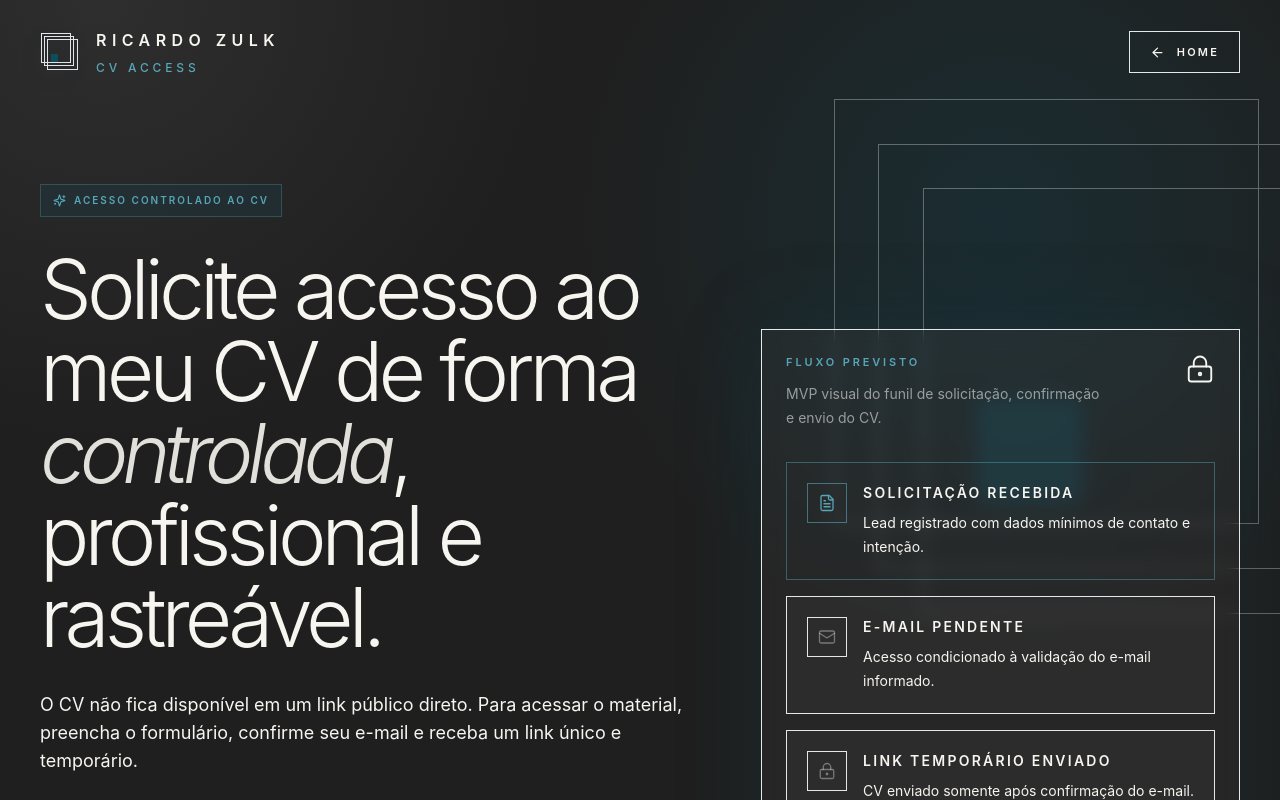
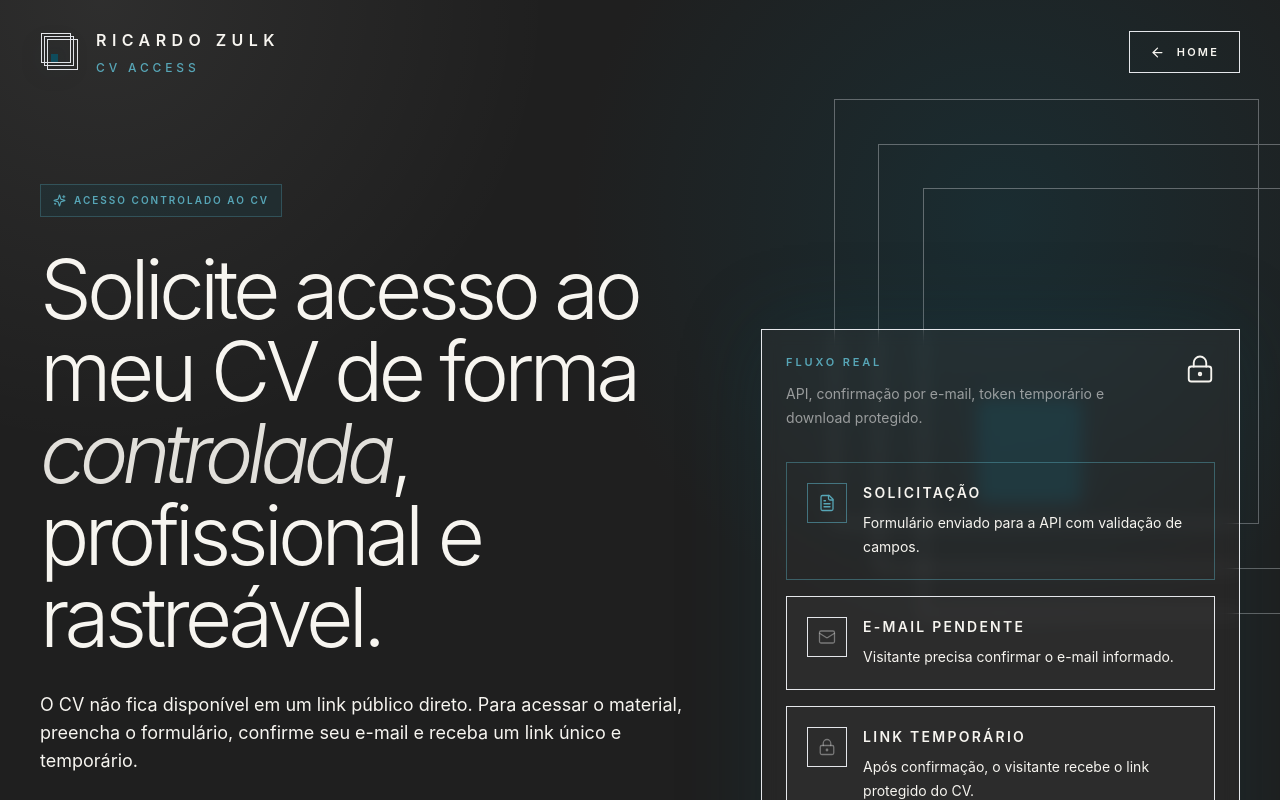
Before and after one commit to ricardozulkiewicz/ricardozulkiewicz.com, a Next.js app: page /cv in a window 1280 px wide. Shown: the top 800 px of the page. Built offline with nearby package versions, Linux system fonts and the light colour scheme.

Commit message:
Use real CV access request frontend

```diff
--- a/app/cv/page.tsx
+++ b/app/cv/page.tsx
@@ -1,5 +1,6 @@
 import type { Metadata } from "next";
-import CvAccessPage from "../components/CvAccessPage";
+import { Suspense } from "react";
+import CvAccessRequestPage from "../components/CvAccessRequestPage";
 
 const siteUrl = "https://ricardozulkiewicz.com";
 
@@ -26,5 +27,9 @@ export const metadata: Metadata = {
 };
 
 export default function CvPage() {
-  return <CvAccessPage />;
+  return (
+    <Suspense fallback={null}>
+      <CvAccessRequestPage />
+    </Suspense>
+  );
 }
```
